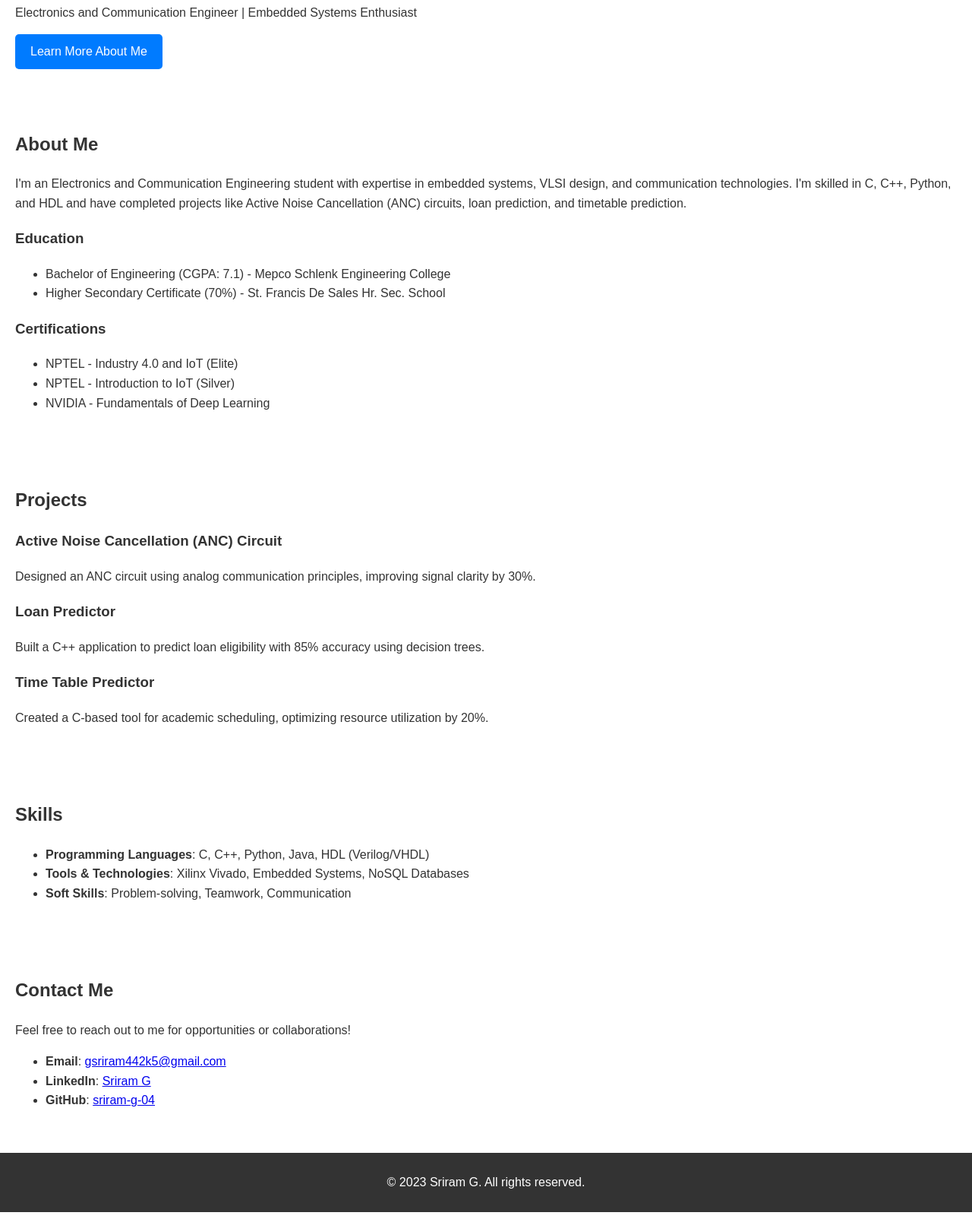
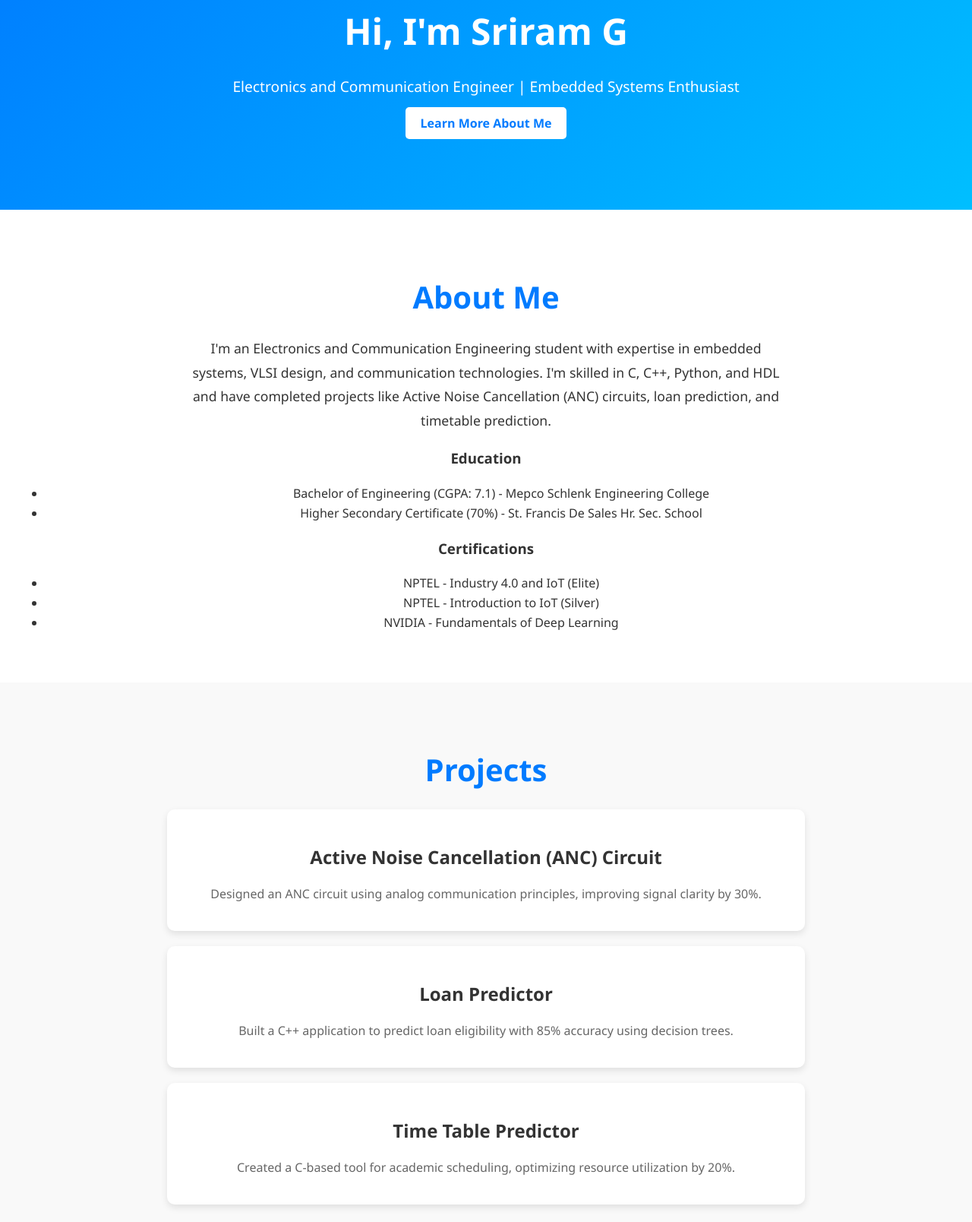
Before and after one commit to sriram-g-04/portfolio-, a plain HTML site: page index.html in a window 1280 px wide. Shown: the part 192-1800 px from the top of the page at 76% size. Drawn offline with Linux system fonts and the light colour scheme.

Commit message:
Add files via upload

```diff
--- a/styles.css
+++ b/styles.css
@@ -1,60 +1,240 @@
 /* General Styles */
 body {
-    font-family: Arial, sans-serif;
+    font-family: 'Segoe UI', Tahoma, Geneva, Verdana, sans-serif;
     margin: 0;
     padding: 0;
     line-height: 1.6;
     color: #333;
+    background-color: #f9f9f9;
 }
 
+/* Navigation Bar */
 nav {
-    background: #333;
+    background: #007BFF;
     color: #fff;
-    padding: 10px 0;
-    text-align: center;
+    padding: 15px 20px;
+    box-shadow: 0 2px 5px rgba(0, 0, 0, 0.1);
+    position: sticky;
+    top: 0;
+    z-index: 1000;
 }
 
 nav ul {
     list-style: none;
     padding: 0;
+    margin: 0;
+    display: flex;
+    justify-content: center;
 }
 
 nav ul li {
-    display: inline;
     margin: 0 15px;
 }
 
 nav ul li a {
     color: #fff;
     text-decoration: none;
+    font-weight: 600;
+    padding: 5px 10px;
+    transition: background 0.3s ease;
 }
 
-section {
-    padding: 20px;
-    margin: 20px 0;
+nav ul li a:hover {
+    background: rgba(255, 255, 255, 0.2);
+    border-radius: 5px;
 }
 
-h1, h2, h3 {
+/* Hero Section */
+#home {
+    background: linear-gradient(135deg, #007BFF, #00BFFF);
+    color: #fff;
+    padding: 100px 20px;
+    text-align: center;
+}
+
+#home h1 {
+    font-size: 3rem;
+    margin-bottom: 10px;
+}
+
+#home p {
+    font-size: 1.2rem;
+    margin-bottom: 20px;
+}
+
+#home .btn {
+    background: #fff;
+    color: #007BFF;
+    padding: 10px 20px;
+    text-decoration: none;
+    border-radius: 5px;
+    font-weight: 600;
+    transition: background 0.3s ease;
+}
+
+#home .btn:hover {
+    background: #f0f0f0;
+}
+
+/* About Section */
+#about {
+    padding: 50px 20px;
+    background: #fff;
+    text-align: center;
+}
+
+#about h2 {
+    font-size: 2.5rem;
+    margin-bottom: 20px;
+    color: #007BFF;
+}
+
+#about p {
+    font-size: 1.1rem;
+    max-width: 800px;
+    margin: 0 auto;
+    line-height: 1.8;
+}
+
+/* Projects Section */
+#projects {
+    padding: 50px 20px;
+    background: #f9f9f9;
+    text-align: center;
+}
+
+#projects h2 {
+    font-size: 2.5rem;
+    margin-bottom: 20px;
+    color: #007BFF;
+}
+
+.project {
+    background: #fff;
+    padding: 20px;
+    margin: 20px auto;
+    max-width: 800px;
+    border-radius: 10px;
+    box-shadow: 0 4px 10px rgba(0, 0, 0, 0.1);
+    transition: transform 0.3s ease;
+}
+
+.project:hover {
+    transform: translateY(-5px);
+}
+
+.project h3 {
+    font-size: 1.5rem;
+    margin-bottom: 10px;
     color: #333;
 }
 
-.btn {
-    display: inline-block;
+.project p {
+    font-size: 1rem;
+    color: #666;
+}
+
+/* Skills Section */
+#skills {
+    padding: 50px 20px;
+    background: #fff;
+    text-align: center;
+}
+
+#skills h2 {
+    font-size: 2.5rem;
+    margin-bottom: 20px;
+    color: #007BFF;
+}
+
+#skills ul {
+    list-style: none;
+    padding: 0;
+    display: flex;
+    justify-content: center;
+    flex-wrap: wrap;
+}
+
+#skills ul li {
+    background: #f0f0f0;
     padding: 10px 20px;
+    margin: 10px;
+    border-radius: 5px;
+    font-weight: 600;
+    color: #333;
+}
+
+/* Contact Section */
+#contact {
+    padding: 50px 20px;
+    background: #f9f9f9;
+    text-align: center;
+}
+
+#contact h2 {
+    font-size: 2.5rem;
+    margin-bottom: 20px;
+    color: #007BFF;
+}
+
+#contact p {
+    font-size: 1.1rem;
+    margin-bottom: 20px;
+}
+
+#contact ul {
+    list-style: none;
+    padding: 0;
+}
+
+#contact ul li {
+    margin: 10px 0;
+}
+
+#contact ul li a {
+    color: #007BFF;
+    text-decoration: none;
+    font-weight: 600;
+}
+
+#contact ul li a:hover {
+    text-decoration: underline;
+}
+
+/* Footer */
+footer {
     background: #007BFF;
     color: #fff;
-    text-decoration: none;
-    border-radius: 5px;
+    text-align: center;
+    padding: 20px;
+    margin-top: 50px;
 }
 
-.btn:hover {
-    background: #0056b3;
+footer p {
+    margin: 0;
+    font-size: 0.9rem;
 }
 
-footer {
-    background: #333;
-    color: #fff;
-    text-align: center;
-    padding: 10px 0;
-    margin-top: 20px;
+/* Responsive Design */
+@media (max-width: 768px) {
+    nav ul {
+        flex-direction: column;
+        align-items: center;
+    }
+
+    #home h1 {
+        font-size: 2.5rem;
+    }
+
+    #home p {
+        font-size: 1rem;
+    }
+
+    .project {
+        padding: 15px;
+    }
+
+    #skills ul li {
+        padding: 8px 15px;
+    }
 }
```
